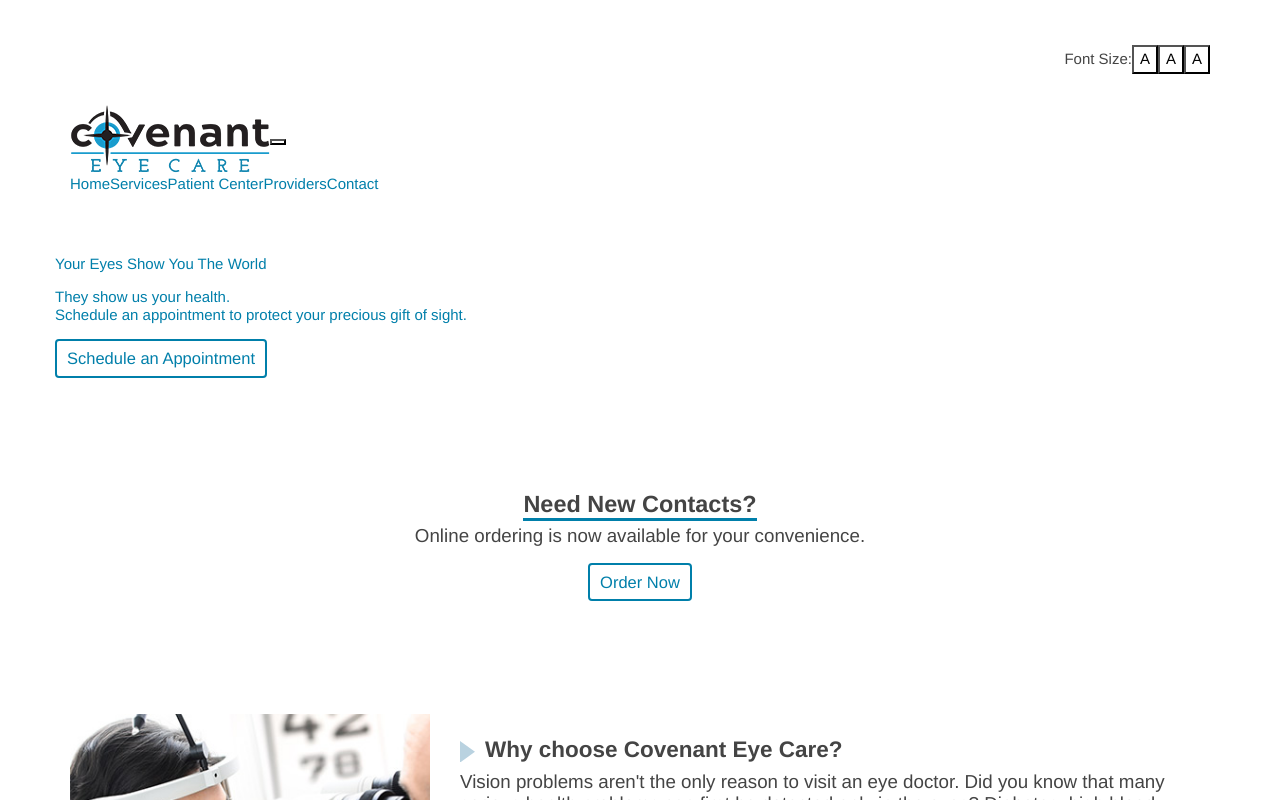
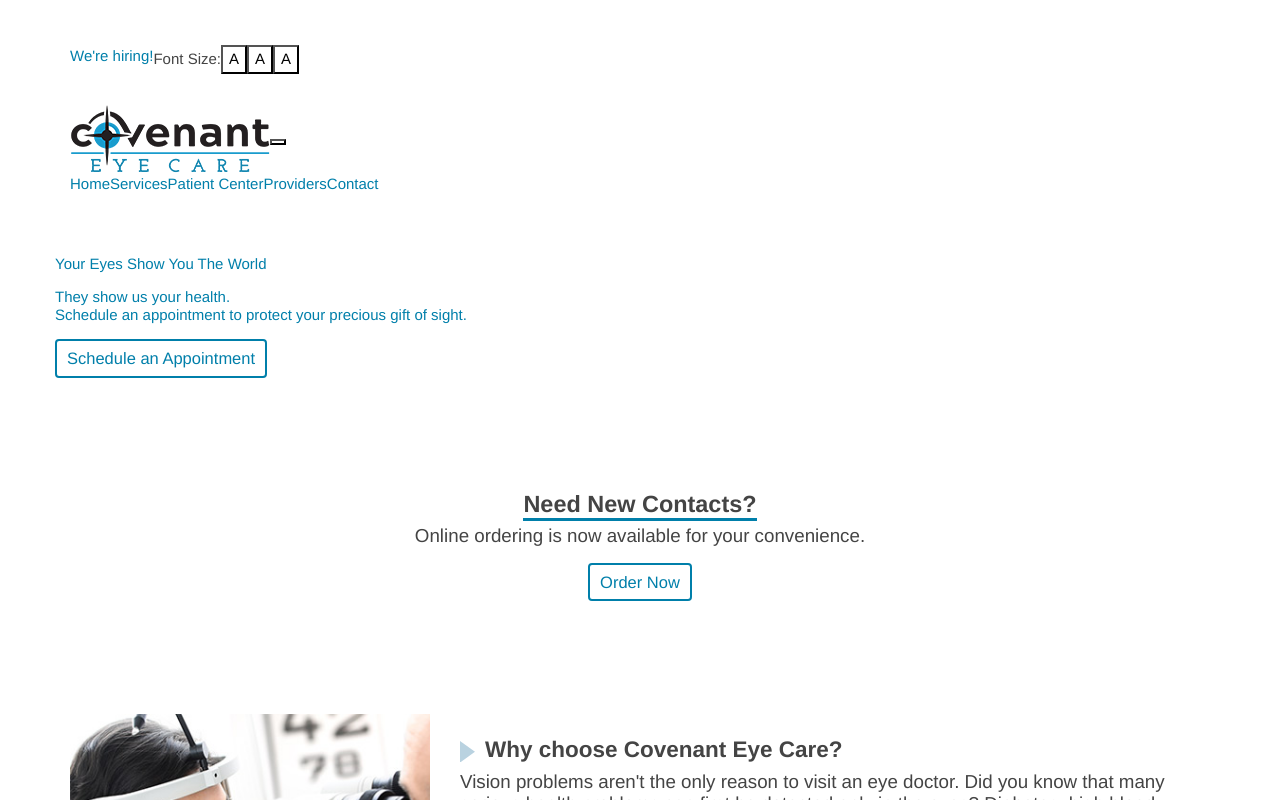
Before and after one commit to sallf/covenant-eye-care, a React app: page / in a window 1280 px wide. Shown: the top 800 px of the page. Built offline with nearby package versions, Linux system fonts and the light colour scheme; no server answers; what @contentful/rich-text-types would draw is missing.

Commit message:
hiring banner

```diff
--- a/src/components/Header/index.jsx
+++ b/src/components/Header/index.jsx
@@ -5,7 +5,7 @@ import React, {
   useCallback,
   useEffect,
 } from 'react';
-import { NavLink, useLocation } from 'react-router-dom';
+import { NavLink, Link, useLocation } from 'react-router-dom';
 import { documentToReactComponents } from '@contentful/rich-text-react-renderer';
 import { BLOCKS } from '@contentful/rich-text-types';
 
@@ -158,8 +158,13 @@ const Header = () => {
       <div className={styles.wrapper}>
         <div className="container">
           <div className="row">
-            <div className="col-12 text-center">
-              <div className="text-right">
+            <div className="col-12 d-flex">
+              <div className={`${styles.alert} ${styles.width100}`}>
+                <Link to="/careers">
+                  We&#39;re hiring!
+                </Link>
+              </div>
+              <div className={`text-right ${styles.width100}`}>
                 Font Size:
                 <button
                   className={`${styles.fontButton} ${styles.fontButton__dec} ${fontSize < 15 ? styles.fontButton__current : ''}`}
@@ -188,7 +193,7 @@ const Header = () => {
           <nav
             className={styles.navbar}
           >
-            <NavLink
+            <Link
               to="/"
             >
               <img
@@ -198,7 +203,7 @@ const Header = () => {
                 title=""
               />
               <span className="sr-only">Go home</span>
-            </NavLink>
+            </Link>
             <button
               className={`${styles.hamburger} ${navActive ? styles.hamburger__active : ''}`}
               aria-controls="mainNav"
--- a/src/components/Header/index.scss
+++ b/src/components/Header/index.scss
@@ -139,3 +139,25 @@ $mobile-break-point: 'lg';
 .logoImg {
   max-width: 175px;
 }
+
+.width100 {
+  flex-basis: 100%;
+}
+
+.alert {
+  display: flex;
+  align-items: center;
+  justify-content: center;
+  text-align: center;
+  background: $brand-primary-25;
+  border-radius: 0% 0% 10% 10% / 0% 0% 100% 100%;
+
+  @include media-breakpoint-up ($mobile-break-point) {
+    position: absolute;
+    top: 0;
+    left: 50%;
+    height: 100%;
+    padding: 0 4rem;
+    transform: translate(-50%);
+  }
+}
```
